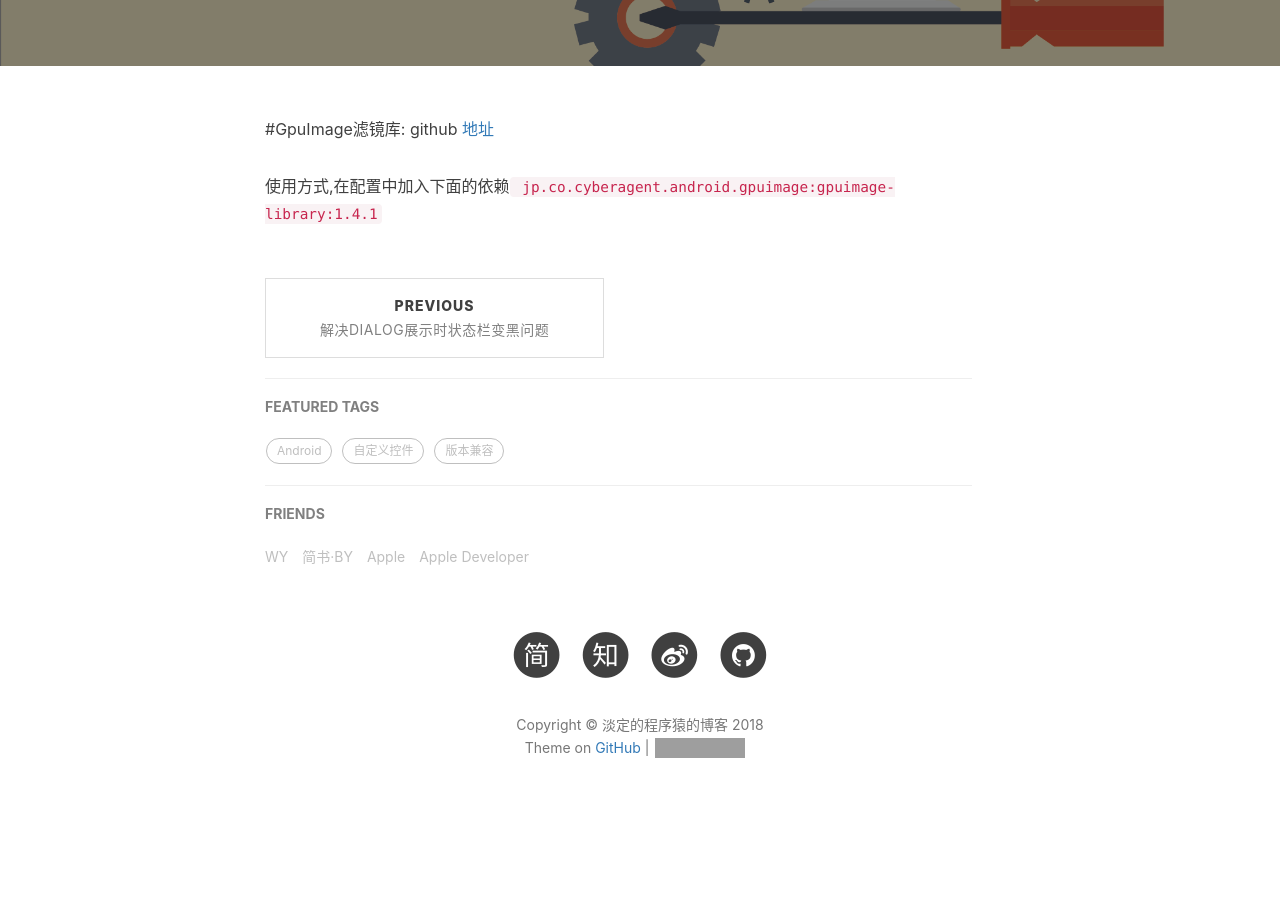
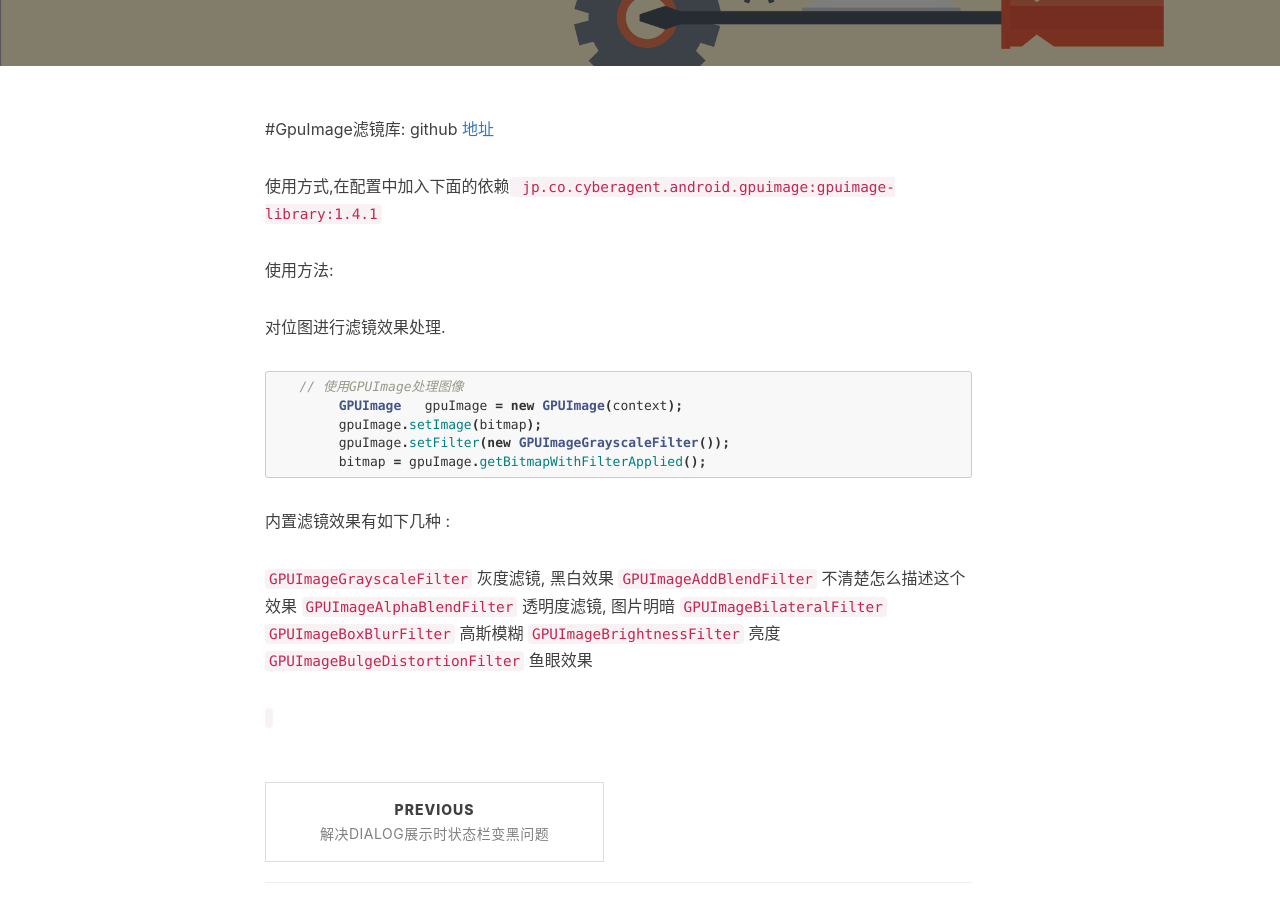
Before and after one commit to 976112643/976112643.github.io, a Jekyll site: the page built from _posts/2018-1-9-the-post-9917.md, in a window 1280 px wide and 900 px high, scrolled down 391 px. Built offline with Jekyll 4.4.1, drawn with Linux system fonts in a browser that asks for light colours; nearby versions of some CDN libraries; comment, search, counter and statistics services are not loaded; before the commit the page ends 1243 px from its top, so only the background shows below that; grey boxes are pictures that could not be loaded.

Commit message:
update from Jekyller

````diff
--- a/_posts/2018-1-9-the-post-9917.md
+++ b/_posts/2018-1-9-the-post-9917.md
@@ -21,3 +21,27 @@ github [地址](  https://github.com/CyberAgent/android-gpuimage)
 
 使用方式,在配置中加入下面的依赖`
 jp.co.cyberagent.android.gpuimage:gpuimage-library:1.4.1`
+
+使用方法:
+
+对位图进行滤镜效果处理.
+```java
+   // 使用GPUImage处理图像
+        GPUImage   gpuImage = new GPUImage(context);
+        gpuImage.setImage(bitmap);
+        gpuImage.setFilter(new GPUImageGrayscaleFilter());
+        bitmap = gpuImage.getBitmapWithFilterApplied();
+```
+
+内置滤镜效果有如下几种 :
+
+`GPUImageGrayscaleFilter`  灰度滤镜, 黑白效果
+`GPUImageAddBlendFilter` 不清楚怎么描述这个效果
+`GPUImageAlphaBlendFilter` 透明度滤镜, 图片明暗
+`GPUImageBilateralFilter`
+`GPUImageBoxBlurFilter`   高斯模糊
+`GPUImageBrightnessFilter` 亮度
+`GPUImageBulgeDistortionFilter` 鱼眼效果
+
+``
+``
````
Also changed, not shown: other parts of _posts/2018-1-9-the-post-9917.md (+1 -1 lines).
